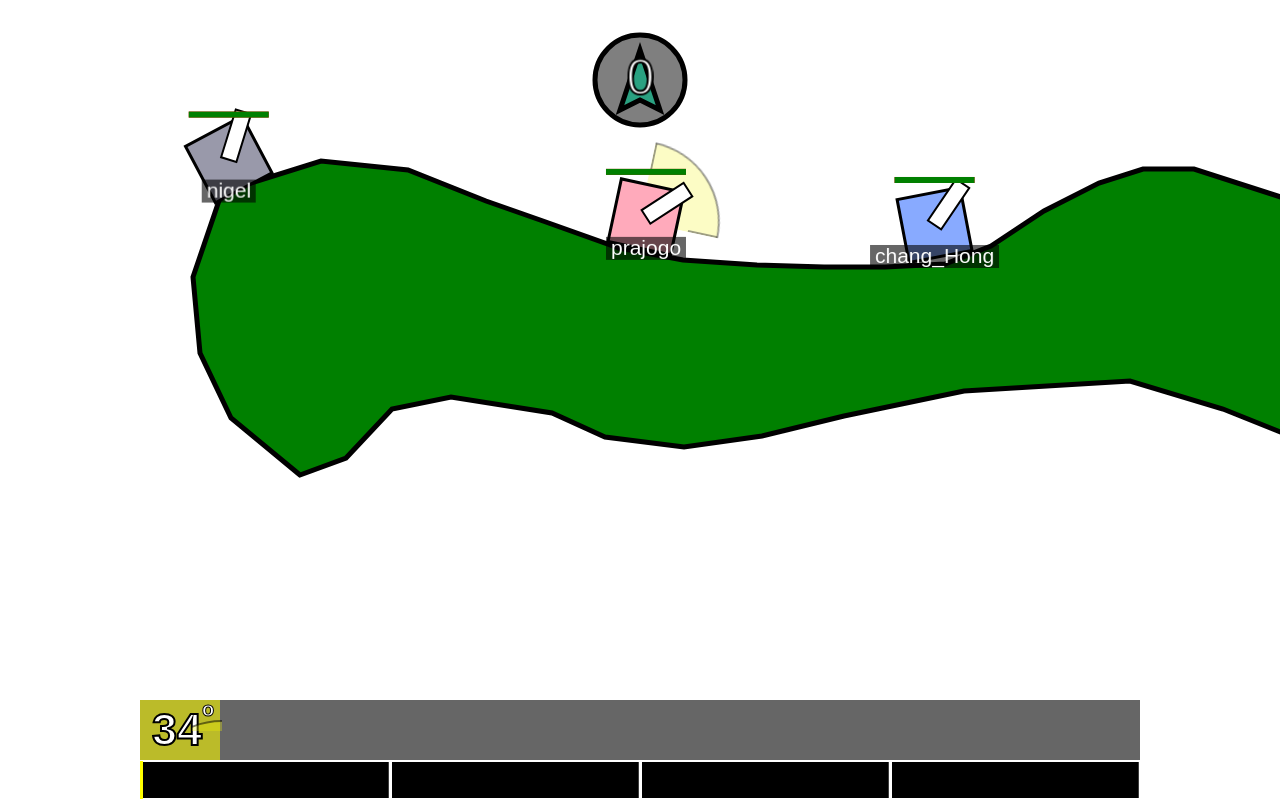
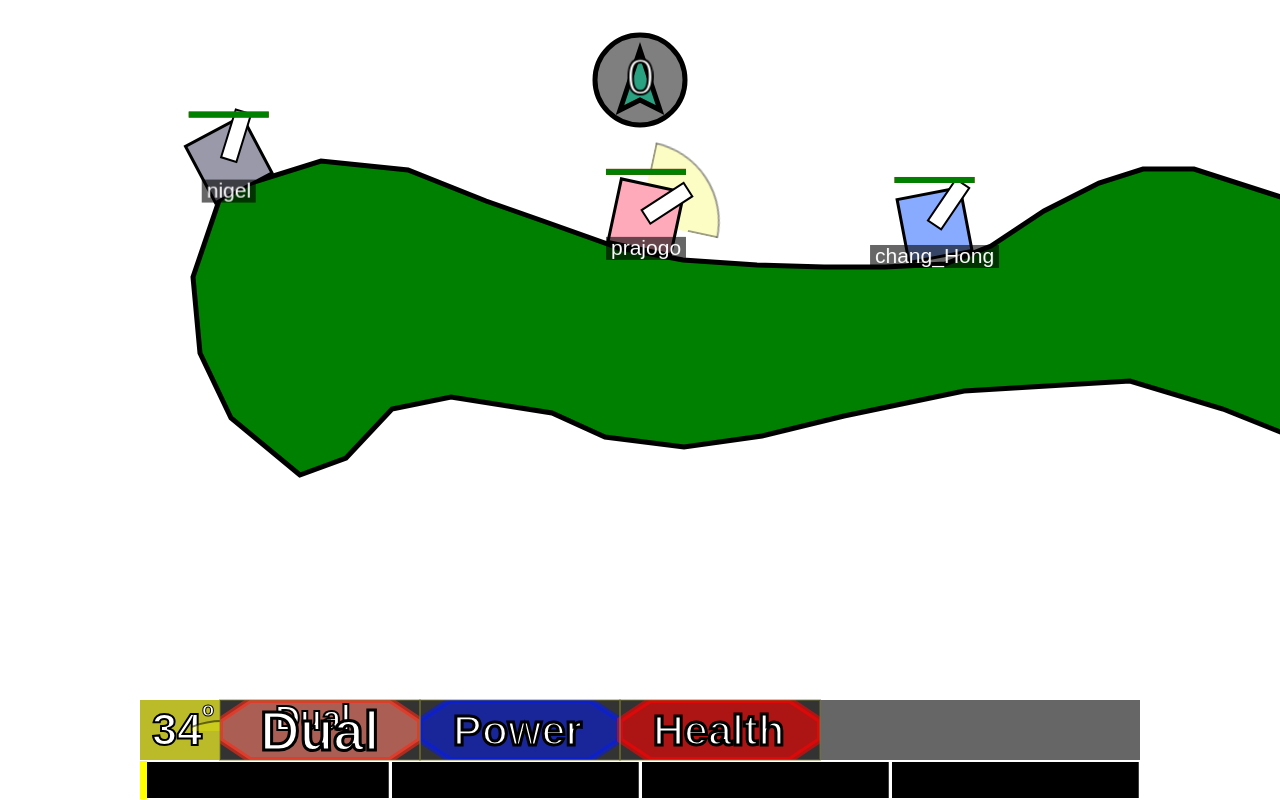
Before and after one commit to prajogotio/nextstep-dev, a plain HTML site: page index.html in a window 1280 px wide. Drawn offline with Linux system fonts and the light colour scheme.

Commit message:
added: power up items

```diff
--- a/asset/asset.js
+++ b/asset/asset.js
@@ -90,7 +90,7 @@ var gameAsset = (function() {
 	g.restore();
 
 	// angle protractor
-		asset["angle_protractor"] = {
+	asset["angle_protractor"] = {
 		offsetX : 30,
 		offsetY : 100,
 		width : 100,
@@ -122,5 +122,130 @@ var gameAsset = (function() {
 	g.restore();
 
 
+	// DUAL
+	asset["dual"] = {
+		offsetX : 160,
+		offsetY : 100,
+		width : 200,
+		height : 60,
+	}
+	g.save();
+	g.translate(160, 100);
+
+	g.beginPath();
+	g.moveTo(30, 0);
+	g.lineTo(170, 0);
+	g.lineTo(200, 20);
+	g.lineTo(200, 40);
+	g.lineTo(170, 60);
+	g.lineTo(30, 60);
+	g.lineTo(0, 40);
+	g.lineTo(0, 20);
+	g.closePath();
+	g.globalAlpha = 0.6;
+	g.fillStyle = "#FC7C69";
+	g.fill();
+	g.lineWidth = 6;
+	g.strokeStyle = "#FF2814";
+	g.stroke();
+	g.globalAlpha = 1;
+
+	g.save();
+	g.restore();
+
+	g.fillStyle = "white";
+	g.strokeStyle = "black";
+	g.font = "bold 35px Arial";
+	g.fillText("Dual", 55, 30);
+	g.lineWidth = 2;
+	g.strokeText("Dual", 55, 30);
+	g.font = "bold 55px Arial";
+	g.lineWidth = 3;
+	g.fillText("Dual", 40, 50);
+	g.strokeText("Dual", 40, 50);
+	g.restore();
+
+
+
+	// power
+	asset["power"] = {
+		offsetX : 370,
+		offsetY : 100,
+		width : 200,
+		height : 60,
+	}
+	g.save();
+	g.translate(370, 100);
+
+	g.beginPath();
+	g.moveTo(30, 0);
+	g.lineTo(170, 0);
+	g.lineTo(200, 20);
+	g.lineTo(200, 40);
+	g.lineTo(170, 60);
+	g.lineTo(30, 60);
+	g.lineTo(0, 40);
+	g.lineTo(0, 20);
+	g.closePath();
+	g.fillStyle = "#001BFF";
+	g.globalAlpha = 0.5;
+	g.fill();
+	g.lineWidth = 6;
+	g.strokeStyle = "#001BFF";
+	g.stroke();
+	g.globalAlpha = 1;
+
+	g.save();
+	g.restore();
+
+	g.fillStyle = "white";
+	g.strokeStyle = "black";
+	g.font = "bold 43px Arial";
+	g.lineWidth = 3;
+	g.fillText("Power", 33, 45);
+	g.strokeText("Power", 33, 45);
+	g.restore();
+
+
+	// health
+	asset["health"] = {
+		offsetX : 570,
+		offsetY : 100,
+		width : 200,
+		height : 60,
+	}
+	g.save();
+	g.translate(570, 100);
+
+	g.beginPath();
+	g.moveTo(30, 0);
+	g.lineTo(170, 0);
+	g.lineTo(200, 20);
+	g.lineTo(200, 40);
+	g.lineTo(170, 60);
+	g.lineTo(30, 60);
+	g.lineTo(0, 40);
+	g.lineTo(0, 20);
+	g.closePath();
+	g.globalAlpha = 0.6;
+	g.fillStyle = "red";
+	g.fill();
+	g.lineWidth = 6;
+	g.strokeStyle = "red";
+	g.stroke();
+	g.globalAlpha = 1;
+
+
+	g.save();
+	g.restore();
+
+	g.fillStyle = "white";
+	g.strokeStyle = "black";
+	g.font = "bold 43px Arial";
+	g.lineWidth = 3;
+	g.fillText("Health", 33, 45);
+	g.strokeText("Health", 33, 45);
+	g.restore();
+
 	return asset;
 })();
--- a/nextstep.js
+++ b/nextstep.js
@@ -43,11 +43,11 @@ var CONST = {
 	CONTROL_BAR_COLOR : "rgba(0,0,0,0.6)",
 	CONTROL_BAR_HEIGHT : 100,
 	CONTROL_BAR_WIDTH : 1000,
-	MAX_POWER : 1500,
+	MAX_POWER : 200,
 	POWER_BAR_HEIGHT : 40,
 	POWER_BAR_COLOR : "#000",
 	POWER_BAR_RATIO : 0.8,
-	POWER_DELTA : 10,
+	POWER_DELTA : 1,
 	POWER_BAR_ACTIVE_COLOR : "#f00",
 	ANGLE_BAR_WIDTH : 80,
 	BULLET_RADIUS : 10,
@@ -59,6 +59,9 @@ var CONST = {
 	VIEW_SHIFT_RATIO : 1.5,
 	CAMERA_VIEW_UPPERLIMIT : 800,
 	PLAYER_VERTICAL_MOVEMENT_LIMIT : 8,
+	MAX_ITEM_BAR_SLOTS : 3,
+	ITEM_SLOT_WIDTH : 200,
+	ITEM_HEALTH_UP_EFFECT : 500,
 };
 
 function initialize() {
@@ -78,7 +81,7 @@ function initializeAsset() {
 
 function spawnPlayers() {
 	var startHeight = 0;
-	state.player.push(new Balroc(state.display.width/2, startHeight, "#fab", "prajogo"));
+	state.player.push(new Player(state.display.width/2, startHeight, "#fab", "prajogo"));
 	state.player.push(new Player(state.display.width/2 + 300, startHeight, "#8af", "chang_Hong"));
 	state.player.push(new Player(state.display.width/2 + 800, startHeight, "#8e7", "chinjieh"));
 	state.player.push(new Player(state.display.width/2 - 400, startHeight, "#99a", "nigel"));
@@ -161,6 +164,15 @@ function handleControlBarMouseClick(e) {
 	offset[1] -= y;
 	if (offset[1] > CONST.CONTROL_BAR_HEIGHT - CONST.POWER_BAR_HEIGHT) {
 		setPowerMarker(offset[0]/CONST.CONTROL_BAR_WIDTH);
+		return;
+	}
+	//check item bar
+	if (!state.player[CONST.MAIN_PLAYER].command["USE_ITEM"] || state.player[CONST.MAIN_PLAYER].command["USE_ITEM"].use == false) {
+		for (var i = 0; i < CONST.MAX_ITEM_BAR_SLOTS; ++i) {
+			if (i*CONST.ITEM_SLOT_WIDTH < offset[0] - CONST.ANGLE_BAR_WIDTH && offset[0] - CONST.ANGLE_BAR_WIDTH < (i+1)*CONST.ITEM_SLOT_WIDTH) {
+				state.player[CONST.MAIN_PLAYER].command["USE_ITEM"] = {use : true, which : i};
+			}
+		}
 	}
 }
 
@@ -206,8 +218,9 @@ function cameraEventsHandler() {
 		if (state.bullets.length == 0) {
 			state.viewMode["LOCKED_BULLET_VIEW_MODE"] = false;
 		} else {
-			state.viewOffset[0] = (-state.bullets[0].x + state.display.width/2)*0.8;
-			state.viewOffset[1] = (-state.bullets[0].y + state.display.height/2)*0.8;
+			var d = [-state.bullets[0].x + state.display.width/2, -state.bullets[0].y + state.display.height/2];
+			state.viewOffset[0] -= (state.viewOffset[0] - d[0])*0.21;
+			state.viewOffset[1] -= (state.viewOffset[1] - d[1])*0.21;
 		}
 	}
 	else if (state.viewMode["LOCKED_PLAYER_VIEW_MODE"]) {
@@ -466,6 +479,7 @@ function renderControlBar() {
 	renderPowerBar();
 	renderWindCompass();
 	renderAngleBar();
+	renderItemBar();
 	g.restore();
 }
 
@@ -478,6 +492,37 @@ function renderWindCompass() {
 			gameAsset.renderAsset("wind_compass", g);
 		g.restore();
 		g.drawImage(state.wind.bufferedCaption, 0, 0, state.wind.bufferedCaption.width, state.wind.bufferedCaption.height, -state.wind.bufferedCaption.width/2, -state.wind.bufferedCaption.height/2, state.wind.bufferedCaption.width, state.wind.bufferedCaption.height);
+	g.restore();
+}
+
+function renderItemBar() {
+	var g = state.g;
+	g.save();
+	g.translate((state.display.width - CONST.CONTROL_BAR_WIDTH)/2 + CONST.ANGLE_BAR_WIDTH,
+				state.display.height - CONST.CONTROL_BAR_HEIGHT);
+	var h = CONST.CONTROL_BAR_HEIGHT - CONST.POWER_BAR_HEIGHT;
+	g.fillStyle = "rgba(30,30,30,0.7)";
+	g.strokeStyle = "rgba(120, 120, 45, 0.4)";
+	g.lineWidth = 2;
+
+
+	for (var i = 0; i < CONST.MAX_ITEM_BAR_SLOTS; ++i) {
+		g.fillRect(i * CONST.ITEM_SLOT_WIDTH , 0, CONST.ITEM_SLOT_WIDTH, h);
+	}
+
+	for (var i = 0; i < CONST.MAX_ITEM_BAR_SLOTS; ++i) {
+		if (state.player[CONST.MAIN_PLAYER].itemSlot[i] != "empty") {
+			g.save();
+			g.translate(i * CONST.ITEM_SLOT_WIDTH + CONST.ITEM_SLOT_WIDTH/2, h/2);
+			gameAsset.renderAsset(state.player[CONST.MAIN_PLAYER].itemSlot[i], g);
+			g.restore();
+		}
+	}
+
+	for(var i = 0; i < CONST.MAX_ITEM_BAR_SLOTS; ++i) {
+		g.strokeRect(i * CONST.ITEM_SLOT_WIDTH, 0, CONST.ITEM_SLOT_WIDTH, h);
+	}
+
 	g.restore();
 }
 
@@ -526,7 +571,7 @@ function renderPowerBar() {
 		g.strokeRect(x+1+i*CONST.CONTROL_BAR_WIDTH/4, y+1, (CONST.CONTROL_BAR_WIDTH-5)/4, CONST.POWER_BAR_HEIGHT-2);
 	}
 	g.fillStyle = "yellow"
-	g.fillRect(x + state.powerBar.marker * CONST.CONTROL_BAR_WIDTH, y+1, 3, CONST.POWER_BAR_HEIGHT-2);
+	g.fillRect(x + state.powerBar.marker * CONST.CONTROL_BAR_WIDTH, y+1, 7, CONST.POWER_BAR_HEIGHT-2);
 	g.restore();
 }
 
@@ -610,3 +655,22 @@ function createDestroyedTerrainEffect(bullet, assetName) {
 		state.effects.push(generator(bullet.x+Math.random()*force-force/2, bullet.y+Math.random()*force-force/2, Math.random()-0.5, [bullet.v[0] + Math.random()*force - force/2, bullet.v[1] + Math.random()*force - force/2], assetName));
 	}
 }
+
+function createUseItemEffect(player) {
+	var effect = {};
+	effect.x = player.x;
+	effect.y = player.y;
+	effect.r = 7;
+	effect.delta = 50;
+	effect.isAlive = true;
+	effect.render = function(g) {
+		if (effect.r < 70) effect.r *= 1.09;
+		effect.delta--;
+		g.beginPath();
+		g.fillStyle = "rgba(200, 244, 120, 0.5)";
+		g.arc(effect.x, effect.y, effect.r, 0, 2*Math.PI);
+		g.fill();
+		if (effect.delta <= 0) effect.isAlive = false;
+	}
+	return effect;
+}
--- a/vehicle.js
+++ b/vehicle.js
@@ -8,7 +8,7 @@ function Player(x, y, color, name) {
 	this.BARREL_HEIGHT = CONST.BARREL_HEIGHT;
 	this.BARREL_COLOR = CONST.BARREL_COLOR;
 	this.MAX_BULLET_THRUST = CONST.MAX_BULLET_THRUST;
-	this.MAX_HEALTH_POINT = 1000;
+	this.MAX_HEALTH_POINT = 1700;
 	this.PLAYER_VERTICAL_MOVEMENT_LIMIT = CONST.PLAYER_VERTICAL_MOVEMENT_LIMIT;
 
 	this.name = name;
@@ -24,6 +24,8 @@ function Player(x, y, color, name) {
 	this.command = {};
 	this.power = 0;
 	this.isAlive = true;
+
+	this.itemSlot = ["dual", "power", "health"];
 
 	this.damagedDelta = 0;
 
@@ -110,11 +112,17 @@ Player.prototype.renderHealthBar = function(g) {
 Player.prototype.commandHandler = function(state) {
 	if (this.command["ADJUST_ANGLE_UP"]) {
 		this.angle += CONST.ANGLE_DELTA;
-		if (this.angle > this.ANGLE_UPPER_LIMIT) this.angle = this.ANGLE_UPPER_LIMIT;
+		if (this.angle > this.ANGLE_UPPER_LIMIT) {
+			this.angle = this.ANGLE_UPPER_LIMIT;
+		}
+		this.command["ADJUST_ANGLE_UP"] = false;
 	}
 	if (this.command["ADJUST_ANGLE_DOWN"]) {
 		this.angle -= CONST.ANGLE_DELTA;
-		if (this.angle < this.ANGLE_LOWER_LIMIT) this.angle = this.ANGLE_LOWER_LIMIT;
+		if (this.angle < this.ANGLE_LOWER_LIMIT) {
+			this.angle = this.ANGLE_LOWER_LIMIT;
+		}
+		this.command["ADJUST_ANGLE_DOWN"] = false;
 	}
 	if (this.command["CHARGE_POWER"]) {
 		this.command["CHARGING_POWER"] = true;
@@ -128,11 +136,38 @@ Player.prototype.commandHandler = function(state) {
 			state.powerBar.power = this.power;
 		}
 	}
+	if (this.command["ANOTHER_SHOOT"]) {
+		this.shootingDelay--;
+		if (this.shootingDelay <= 0) {
+			state.bullets.push(this.createBullet());
+			this.command["ANOTHER_SHOOT"] = false;
+		}
+	}
 	if (this.command["SHOOT"]) {
 		state.bullets.push(this.createBullet());
+		if (this.shootingPowerUp == "dual") {
+			this.command["ANOTHER_SHOOT"] = true;
+			this.shootingDelay = 50;
+		}
+		this.shootingPowerUp = "none";
 		this.command["SHOOT"] = false;
 		state.viewMode["LOCKED_BULLET_VIEW_MODE"] = true;
 		state.viewMode["LOCKED_PLAYER_VIEW_MODE"] = false;
+	}
+	if (this.command["USE_ITEM"] && this.command["USE_ITEM"].use) {
+		var i = this.command["USE_ITEM"].which;
+		if (this.itemSlot[i] != "empty"){
+			state.effects.push(createUseItemEffect(this));
+			if (this.itemSlot[i] == "health") {
+				this.hp += CONST.ITEM_HEALTH_UP_EFFECT;
+				if (this.hp > this.MAX_HEALTH_POINT) this.hp = this.MAX_HEALTH_POINT;
+			} else if (this.itemSlot[i] == "dual") {
+				this.shootingPowerUp = "dual";
+			} else if (this.itemSlot[i] == "power") {
+				this.shootingPowerUp = "power";
+			}
+			this.itemSlot[i] = "empty";
+		}
 	}
 }
 
@@ -152,6 +187,9 @@ Player.prototype.createBullet = function() {
 }
 
 Player.prototype.bulletFactory = function(x, y, v) {
+	if (this.shootingPowerUp == "power") {
+		return new PowerBullet(x, y, v);
+	}
 	return new Bullet(x, y, v);
 }
 
@@ -243,23 +281,10 @@ Bullet.prototype.renderBody = function(g) {
 }
 
 
-
-
-
-function Balroc(x, y, color, name) {
-	Player.call(this, x, y, color, name);
+function PowerBullet(x, y, v) {
+	Bullet.call(this, x, y, v);
+	this.BULLET_RADIUS += 4;
+	this.EXPLOSION_DAMAGE += 800;
 }
 
-Balroc.prototype = Object.create(Player.prototype);
-
-function HeavyArmor(x, y, v) {
-	Bullet.call(this, x, y, v);
-	this.GRAVITY = CONST.GRAVITY + 0.01;
-	this.BULLET_RADIUS = CONST.BULLET_RADIUS + 3;
-}
-
-HeavyArmor.prototype = Object.create(Bullet.prototype);
-
-Balroc.prototype.bulletFactory = function(x, y, v){
-	return new HeavyArmor(x, y, v);
-}
+PowerBullet.prototype = Object.create(Bullet.prototype);
```
Also changed, not shown: tool/paintcode.html (+1 -2 lines).
